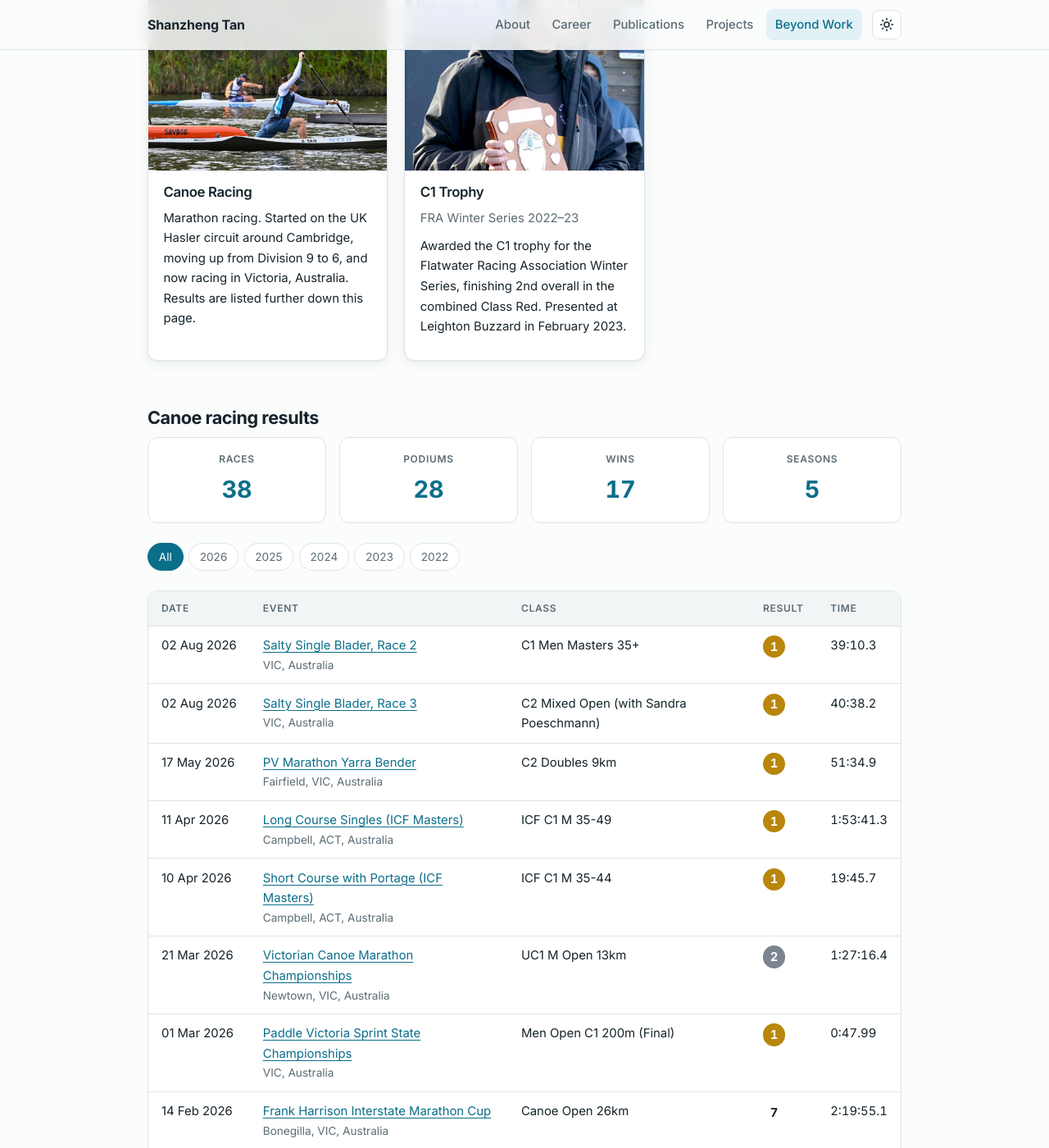
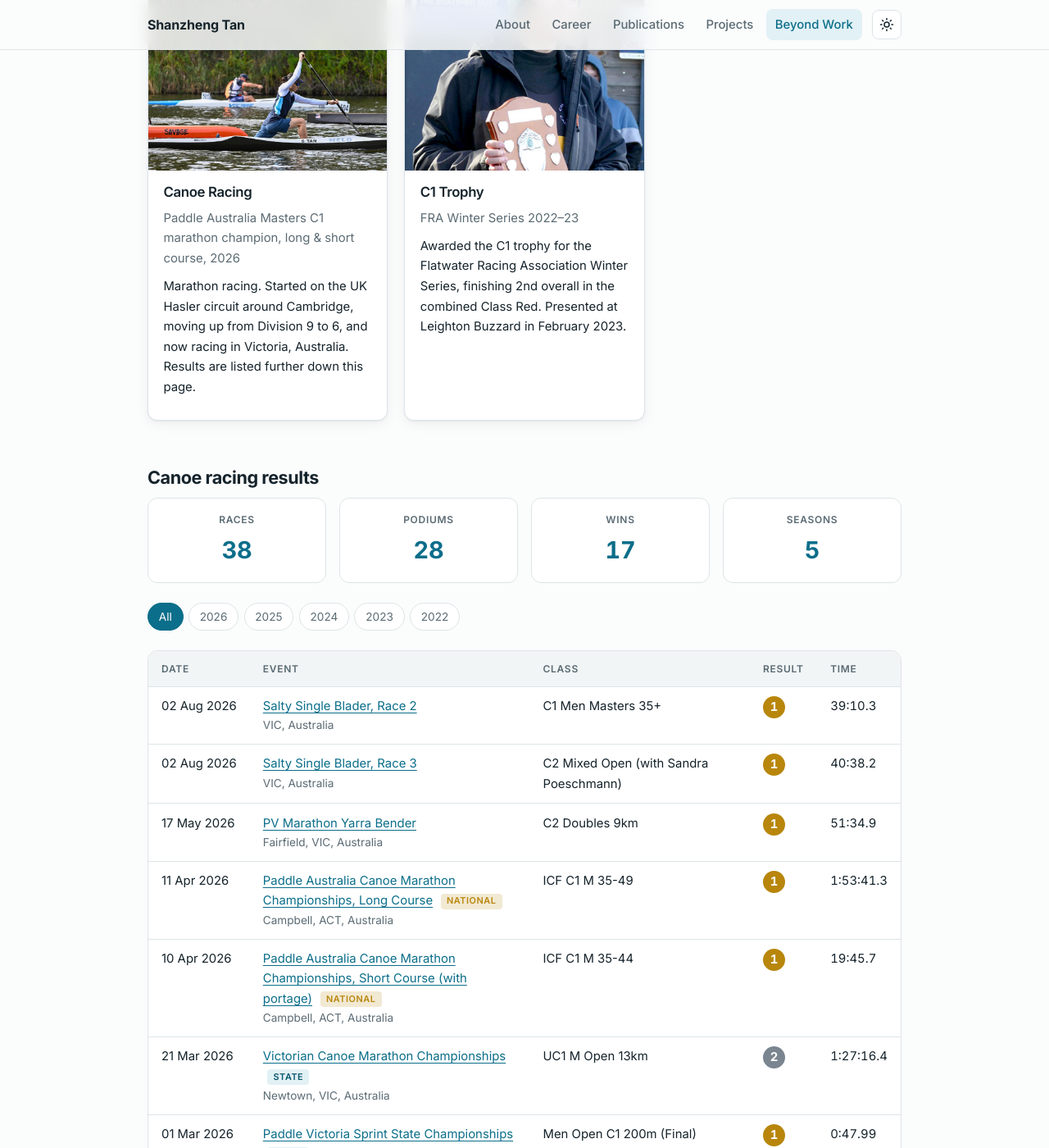
Before and after one commit to shanzheng-tan/shanzheng-tan.github.io, a Jekyll site: the page built from beyond-work.html, in a window 1280 px wide and 1400 px high, scrolled down 285 px. Shown: the whole window at 82% size. Built offline with Jekyll 4.4.1, drawn with Linux system fonts in a browser that asks for light colours; some of the changed text lies outside the part shown.

Commit message:
update race info

```diff
--- a/_data/activities.yml
+++ b/_data/activities.yml
@@ -6,6 +6,7 @@
 #   subtitle:       optional grey line under the name
 
 - name: Canoe Racing
+  subtitle: Paddle Australia Masters C1 marathon champion, long & short course, 2026
   summary: >-
     Marathon racing. Started on the UK Hasler circuit around Cambridge,
     moving up from Division 9 to 6, and now racing in Victoria,
--- a/_data/races.yml
+++ b/_data/races.yml
@@ -5,6 +5,8 @@
 #   status:   optional text such as DNF, DNS, DSQ
 #   field:    optional number of starters, shown as "2 / 18"
 #   link:     optional link to official results
+#   level:    optional badge: national | state
+#   note:     optional short line shown under the event
 #
 # Sources:
 #   UK:        https://entries.canoemarathon.org.uk/results/search?q=shanzheng+tan
@@ -38,7 +40,8 @@
   link: https://www.webscorer.com/racedetails?raceid=432394&did=590872&cid=3358214
 
 - date: 2026-04-11
-  event: Long Course Singles (ICF Masters)
+  event: Paddle Australia Canoe Marathon Championships, Long Course
+  level: national
   location: Campbell, ACT, Australia
   class: ICF C1 M 35-49
   position: 1
@@ -46,7 +49,8 @@
   link: https://www.webscorer.com/racedetails?raceid=427498&did=582864&cid=3293821
 
 - date: 2026-04-10
-  event: Short Course with Portage (ICF Masters)
+  event: Paddle Australia Canoe Marathon Championships, Short Course (with portage)
+  level: national
   location: Campbell, ACT, Australia
   class: ICF C1 M 35-44
   position: 1
@@ -55,6 +59,7 @@
 
 - date: 2026-03-21
   event: Victorian Canoe Marathon Championships
+  level: state
   location: Newtown, VIC, Australia
   class: UC1 M Open 13km
   position: 2
@@ -63,6 +68,7 @@
 
 - date: 2026-03-01
   event: Paddle Victoria Sprint State Championships
+  level: state
   location: VIC, Australia
   class: Men Open C1 200m (Final)
   position: 1
@@ -71,6 +77,7 @@
 
 - date: 2026-02-14
   event: Frank Harrison Interstate Marathon Cup
+  note: One of my longest races (26 km)
   location: Bonegilla, VIC, Australia
   class: Canoe Open 26km
   position: 7
@@ -87,6 +94,7 @@
 
 - date: 2025-11-29
   event: Canoe Sprint Grand Prix 1 & Long Distance National Championships
+  level: national
   location: Australia
   class: Men C1 5000m Open
   position: 1
@@ -95,6 +103,7 @@
 
 - date: 2025-11-15
   event: PVM 5-10km Championships
+  level: state
   location: Bendigo, VIC, Australia
   class: Canoe 5km
   position: 1
@@ -139,6 +148,7 @@
 
 - date: 2024-09-08
   event: National MacGregor Inter-Club Challenge
+  level: national
   location: Holme Pierrepont, Nottingham, UK
   class: C1 A-D 200m (Final 2)
   position: 3
@@ -147,6 +157,7 @@
 
 - date: 2024-09-07
   event: National MacGregor Inter-Club Challenge
+  level: national
   location: Holme Pierrepont, Nottingham, UK
   class: C2 A-D 1000m (with George Bell)
   position: 4
@@ -155,6 +166,7 @@
 
 - date: 2024-09-07
   event: National MacGregor Inter-Club Challenge
+  level: national
   location: Holme Pierrepont, Nottingham, UK
   class: C1 A-D 500m (Final 2)
   position: 7
@@ -163,6 +175,7 @@
 
 - date: 2024-06-08
   event: British Masters & U23 Sprint National Championships
+  level: national
   location: Holme Pierrepont, Nottingham, UK
   class: C1 A-D 200m (Final)
   position: 7
--- a/assets/css/main.css
+++ b/assets/css/main.css
@@ -473,6 +473,23 @@ main.container { padding-block: 2.5rem 4rem; }
 .results tbody tr:hover { background: var(--surface-2); }
 .results .block { font-size: 0.85rem; }
 
+/* Event level badges (national / state) and short notes in the results table */
+.level {
+  display: inline-block;
+  margin-left: 0.35rem;
+  padding: 0.05rem 0.45rem;
+  border-radius: 4px;
+  font-size: 0.68rem;
+  font-weight: 600;
+  letter-spacing: 0.05em;
+  text-transform: uppercase;
+  vertical-align: 0.1em;
+  white-space: nowrap;
+}
+.level--national { background: color-mix(in srgb, var(--gold) 18%, transparent); color: var(--gold); }
+.level--state { background: var(--accent-soft); color: var(--accent-strong); }
+.race-note { font-style: italic; color: var(--accent); }
+
 .place {
   display: inline-grid;
   place-items: center;
--- a/beyond-work.html
+++ b/beyond-work.html
@@ -68,7 +68,9 @@ intro: Canoe racing, water sports and the places they take me.
             <td class="nowrap">{{ r.date | date: "%d %b %Y" }}</td>
             <td>
               {% if r.link %}<a href="{{ r.link }}">{{ r.event }}</a>{% else %}{{ r.event }}{% endif %}
+              {% if r.level %}<span class="level level--{{ r.level }}">{{ r.level | capitalize }}</span>{% endif %}
               {% if r.location %}<span class="muted block">{{ r.location }}</span>{% endif %}
+              {% if r.note %}<span class="race-note block">{{ r.note }}</span>{% endif %}
             </td>
             <td>{{ r.class }}</td>
             <td class="nowrap">
```
